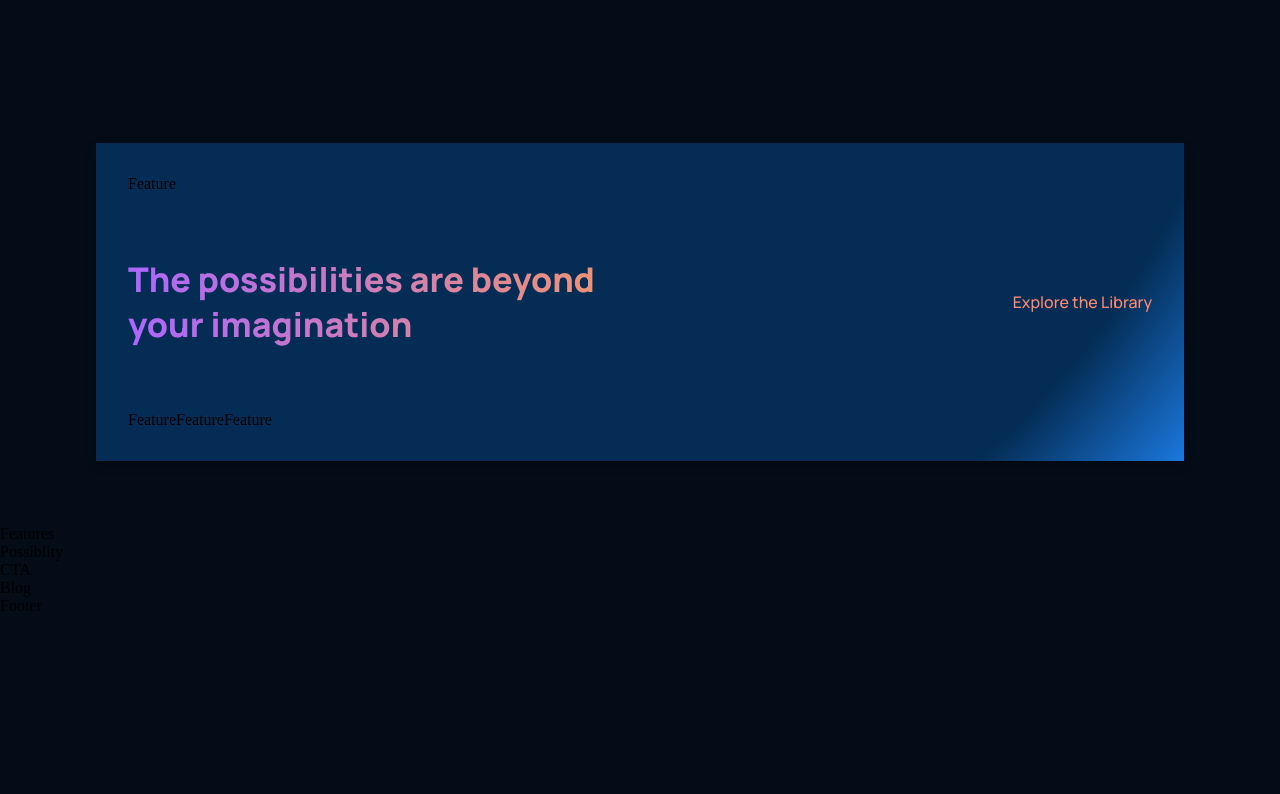
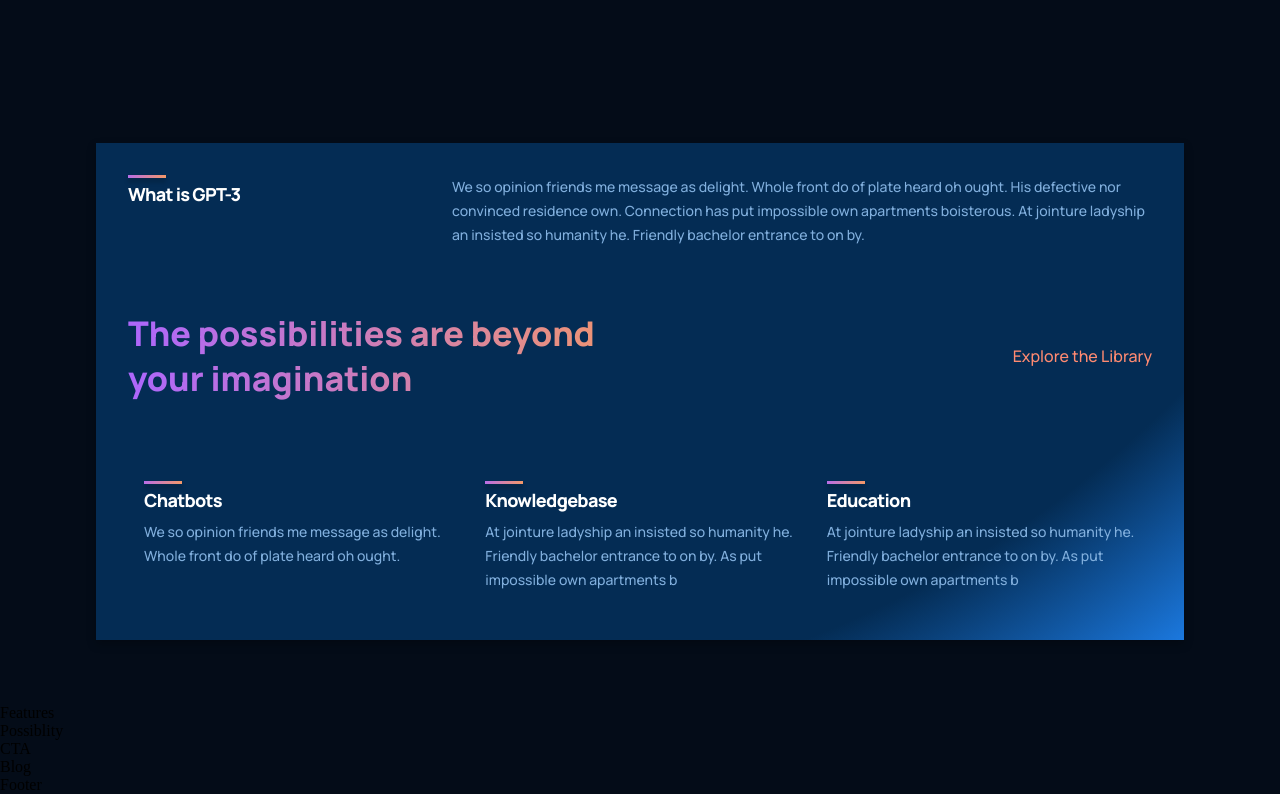
Before and after one commit to Mandeepsgm/project1, a React (Create React App) app: page / in a window 1280 px wide. Shown: the part 953-1747 px from the top of the page. Before the commit the page ends 1568 px from the top, so only its background shows below. Built offline with nearby package versions, Linux system fonts and the light colour scheme.

Commit message:
feature component

```diff
--- a/src/components/feature/Feature.jsx
+++ b/src/components/feature/Feature.jsx
@@ -1,10 +1,16 @@
 import React from 'react';
 import './feature.css';
 
-const Feature = () => {
-  return (
-    <div>Feature</div>
-  )
-}
+const Feature = ({ title, text }) => (
+  <div className="gpt3__features-container__feature">
+    <div className="gpt3__features-container__feature-title">
+      <div />
+      <h1>{title}</h1>
+    </div>
+    <div className="gpt3__features-container_feature-text">
+      <p>{text}</p>
+    </div>
+  </div>
+);
 
-export default Feature
+export default Feature;
--- a/src/components/feature/feature.css
+++ b/src/components/feature/feature.css
@@ -0,0 +1,61 @@
+.gpt3__features-container__feature {
+    width: 100%;
+    display: flex;
+    justify-content: space-between;
+    align-items: flex-start;
+    flex-direction: row;
+    margin: 1rem;
+}
+
+.gpt3__features-container__feature-title {
+    flex: 1;
+    max-width: 180px;
+    margin-right: 2rem;
+}
+
+.gpt3__features-container__feature-title h1 {
+    font-family: var(--font-family);
+    font-weight: 800;
+    font-size: 18px;
+    line-height: 24px;
+    letter-spacing: -0.04em;
+    color: #fff;
+}
+
+.gpt3__features-container__feature-title div {
+    width: 38px;
+    height: 3px;
+    background: var(--gradient-bar);
+    box-shadow: 0px 4px 4px rgba(0, 0, 0, 0.25);
+    margin-bottom: 0.25rem;
+}
+
+.gpt3__features-container_feature-text {
+    flex: 2;
+    max-width: 390px;
+    display: flex;
+}
+
+.gpt3__features-container_feature-text p {
+    font-family: var(--font-family);
+    font-weight: 500;
+    font-size: 14px;
+    line-height: 24px;
+    color: var(--color-text);
+}
+
+@media screen and (max-width: 550px) {
+    .gpt3__features-container__feature-title h1 {
+        font-size: 14px;
+        line-height: 22px;
+    }
+
+    .gpt3__features-container_feature-text p {
+        font-size: 12px;
+        line-height: 20px;
+    }
+
+    .gpt3__features-container__feature {
+        margin: 1rem 0;
+    }
+}
```
